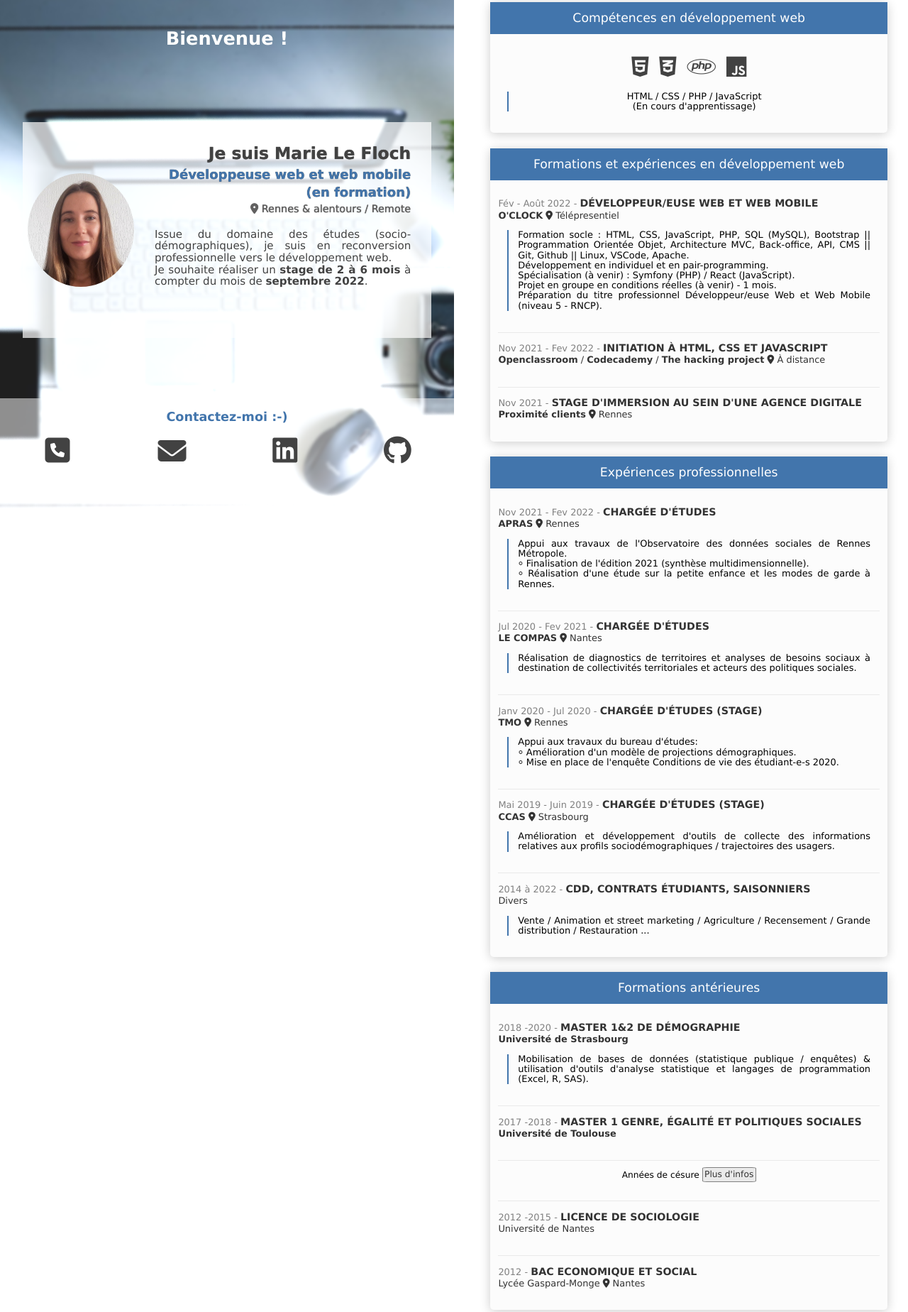
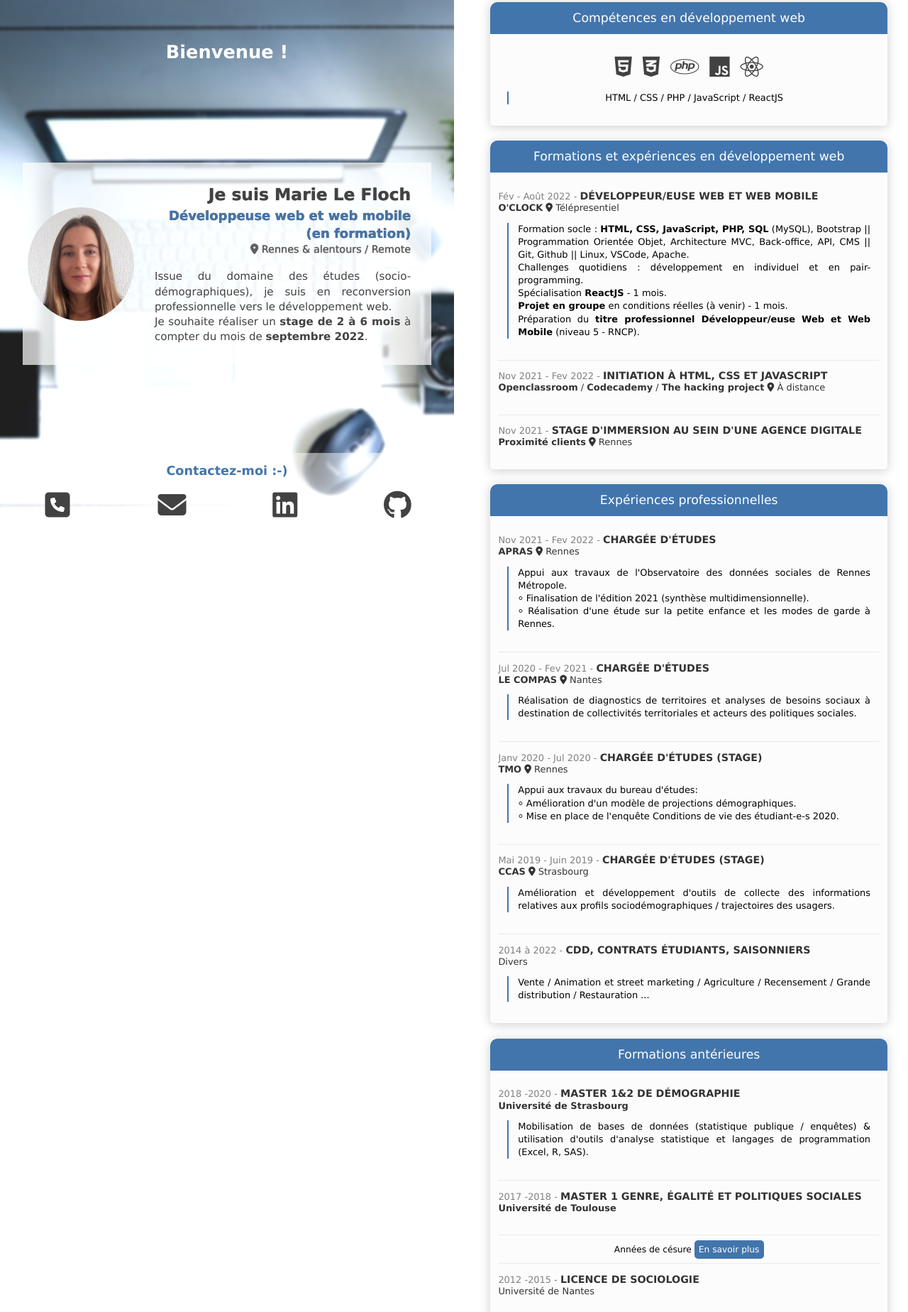
Before and after one commit to MarieLeFloch/MarieLeFloch.github.io, a plain HTML site: page index.html in a window 1280 px wide. Shown: the part 13-1861 px from the top of the page at 71% size. Drawn offline with Linux system fonts and the light colour scheme.

Commit message:
Rectification petits details

```diff
--- a/index.html
+++ b/index.html
@@ -55,10 +55,10 @@
                     <i class="fa-brands fa-css3-alt"></i>
                     <i class="fa-brands fa-php"></i>
                     <i class="fa-brands fa-js"></i>
+                    <i class="fa-brands fa-react"></i>
 
                 </div>
-                <p class = "technos"> HTML / CSS / PHP / JavaScript <br>
-                (En cours d'apprentissage)</p>
+                <p class = "technos"> HTML / CSS / PHP / JavaScript / ReactJS <br></p>
             </div>
           </article>
 
@@ -72,11 +72,12 @@
                     <strong class="etab_clef"><br><a href="https://oclock.io/" target="_blank">O'CLOCK</a> <i class="fa-solid fa-location-dot"></i> Télépresentiel</strong>
                 </div>
                 <p>
-                Formation socle : HTML, CSS, JavaScript, PHP, SQL (MySQL), Bootstrap || Programmation Orientée Objet, Architecture MVC, Back-office, API, CMS || Git, Github || Linux, VSCode, Apache. <br>
-                Développement en individuel et en pair-programming. <br>
-                Spécialisation (à venir) : Symfony (PHP) / React (JavaScript). <br>
-                Projet en groupe en conditions réelles (à venir) - 1 mois. <br>
-                Préparation du titre professionnel Développeur/euse Web et Web Mobile (niveau 5 - RNCP).</p>
+                Formation socle : <span class="txt-bold">HTML, CSS, JavaScript, PHP, SQL</span> (MySQL), Bootstrap || Programmation Orientée Objet, Architecture MVC, Back-office, API, CMS || Git, Github || Linux, VSCode, Apache. <br>
+                Challenges quotidiens : développement en individuel et en pair-programming. <br>
+                Spécialisation <span class="txt-bold">ReactJS</span> - 1 mois. <br>
+                <span class="txt-bold">Projet en groupe</span> en conditions réelles (à venir) - 1 mois. <br>
+                Préparation du <span class="txt-bold">titre professionnel Développeur/euse Web et Web Mobile</span> (niveau 5 - RNCP). <br>
+                </p>
             </div>
 
             <div class = "element">
@@ -178,7 +179,7 @@
 
             <div id = "break" class = "element">
                 <span> Années de césure
-                    <a href="" id = "break_button"> Plus d'infos</a>
+                    <a href="" id = "break_button">En savoir plus</a>
                 </span>
                 <div class="infos_clefs">
                     <time> </time>
@@ -215,7 +216,7 @@
                         <strong class="titre_clef">Anglais</strong>
                         <strong class="etab_clef"><br>Niveau B2</strong>
                     </div>
-                    <p> TOEIC (2021) score 820</p>
+                    <p> TOEIC (2021) score 845</p>
                 </div>
                 <div class = "element comp-trans-elem">
                     <div class="infos_clefs">
@@ -233,6 +234,7 @@
                 </div>
             </div>
           </article>
+
         </div>
       </main>
 
--- a/style/style.css
+++ b/style/style.css
@@ -5,7 +5,7 @@ body{
 
 p {
   font-size: 0.9em;
-  line-height: 1.1;
+  line-height: 1.4;
   text-align: justify;
 }
 
@@ -36,7 +36,7 @@ p {
 
   .left{
     width: 100%;
-    height : 100%;
+    height : 100vh;
   }
 
 }
@@ -75,7 +75,6 @@ p {
     margin:1em;
     background-color: rgba(255, 255, 255, 0.7);
     display: flex;
-    height: 38%;
     width: 90%;
   }
 
@@ -135,7 +134,6 @@ p {
   nav{
     width: 100%;
     background-color: rgba(255, 255, 255, 0.5);
-    padding-bottom: 15%;
   }
 
   .left__nav {
@@ -222,6 +220,7 @@ p {
       padding: 0.8em 0.5em;
       background-color:rgb(66 117 172);
       color:white;
+      border-radius: 10px 10px 0px 0px;
 
   }
 
@@ -314,20 +313,20 @@ p {
   #break_button{
 
     text-decoration: none;
-    color: #333;
-    border: 1px solid grey;
-    padding: 0.2em;
-    border-radius: 8%;
-    background-color: #eaeaea;
+    color: white;;
+    padding: 0.5em;
+    border-radius: 5px;
+    background-color: #4275ac;
   }
 
   #break_button:hover{
-    background-color: #e0e0e0;
+    background-color: #6586aa;
   }
 
   #break{
     padding-top:0.8em;
     text-align : center;
+    padding-bottom: 0px;
   }
 
   #break>p{
@@ -336,9 +335,7 @@ p {
     border:none;
   }
 
-  #break_button:hover{
-    font-weight: bold;
-  }
+
 
 
   /* comp transversale */
```
Also changed, not shown: 2 other files.
